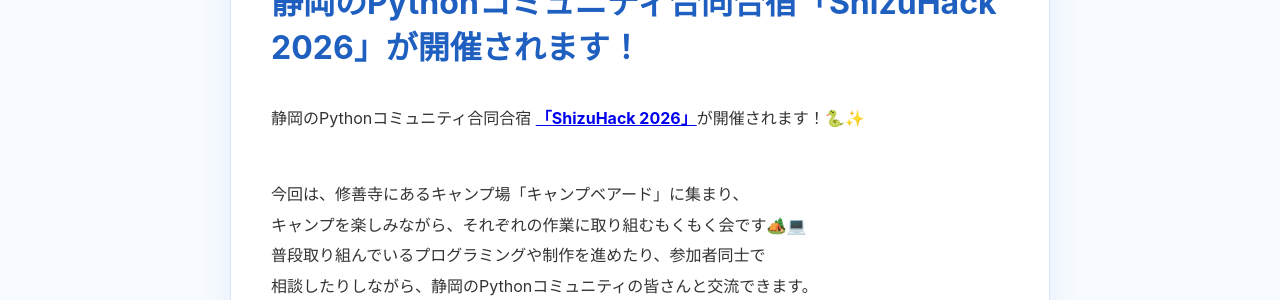
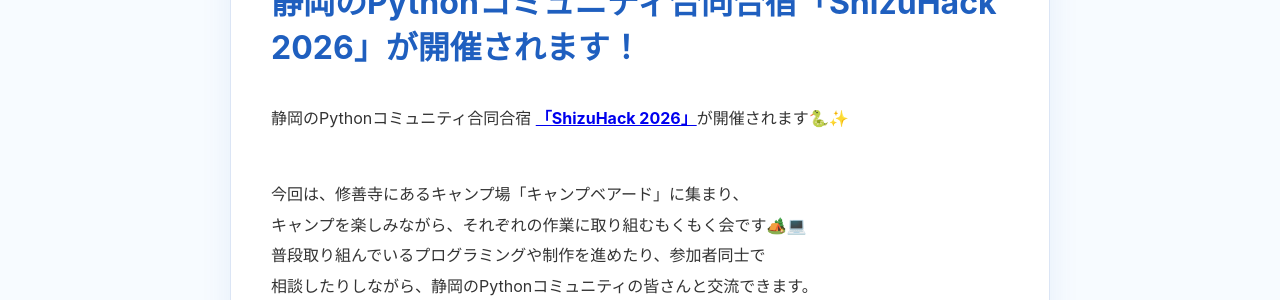
Before and after one commit to PyLadiesShizuoka/pyladiesshizuoka.github.io, a Jekyll site: the page built from _posts/2026-08-31-shizuhack.md, in a window 1280 px wide and 900 px high. Shown: the part 259-559 px from the top of the window. Built offline with Jekyll 4.4.1, drawn with Linux system fonts in a browser that asks for light colours.

```diff
--- a/_posts/2026-08-31-shizuhack.md
+++ b/_posts/2026-08-31-shizuhack.md
@@ -4,7 +4,7 @@ title: "静岡のPythonコミュニティ合同合宿「ShizuHack 2026」が開
 date: 2026-09-01
 ---
 
-静岡のPythonコミュニティ合同合宿  [**「ShizuHack 2026」**](https://pycon-shizu.connpass.com/event/405045/)が開催されます！🐍✨
+静岡のPythonコミュニティ合同合宿  [**「ShizuHack 2026」**](https://pycon-shizu.connpass.com/event/405045/)が開催されます🐍✨
 <br><br>
 
 今回は、修善寺にあるキャンプ場「キャンプベアード」に集まり、<br>
```
